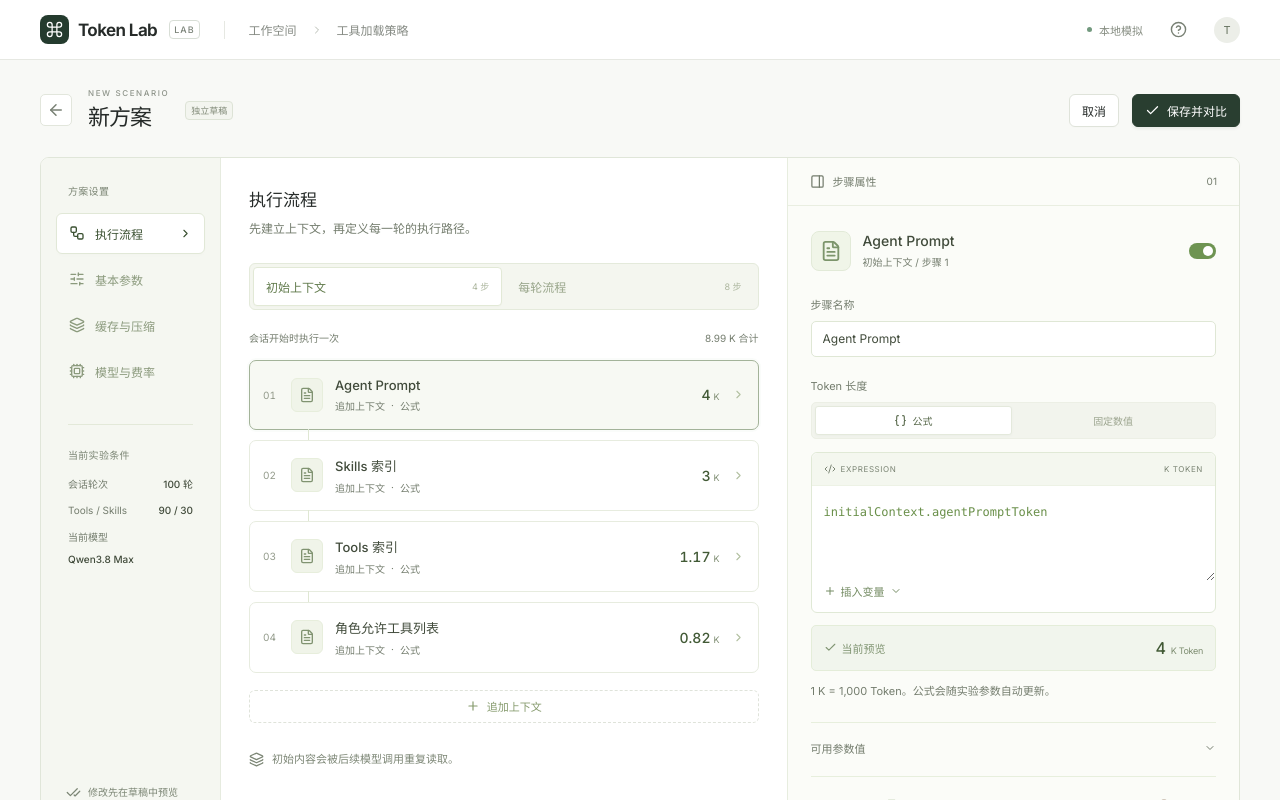
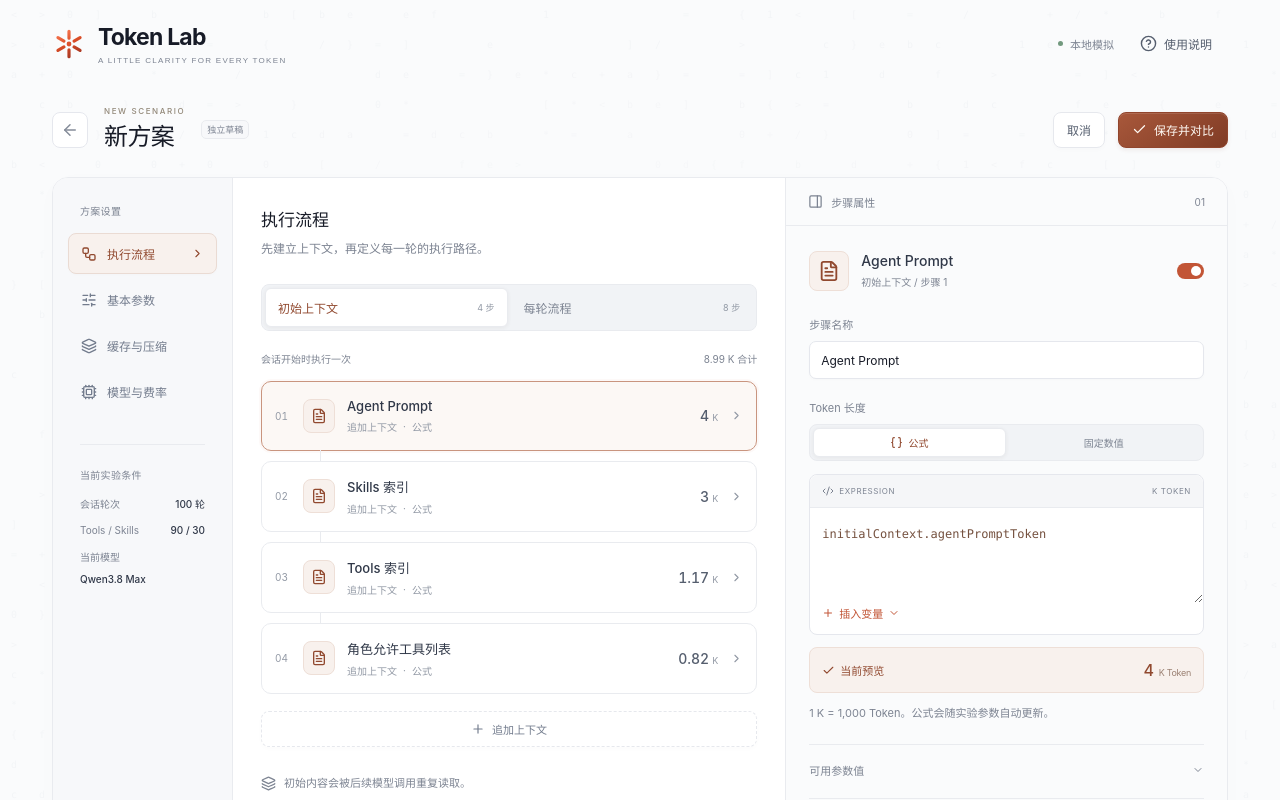
Before and after one commit to Eilumie/mcp-token-lab, a Vue app: page / in a window 1280 px wide. Both pictures are taken after a click on the button "新增方案". Shown: the top 800 px of the page. Built offline with nearby package versions, Linux system fonts and the light colour scheme.

Commit message:
style(editor): 重构编辑器页头品牌区并新增专属样式

```diff
--- a/src/App.vue
+++ b/src/App.vue
@@ -1,6 +1,6 @@
 <script setup>
 import { ref, computed, watch, onBeforeUnmount } from 'vue';
-import { ArrowRight, ArrowLeft, ArrowDown, ArrowUp, Plus, Check, ChevronRight, ChevronDown, SlidersHorizontal, Layers, Workflow, Cpu, Copy, Trash2, X, CircleHelp, PanelRight, Code2, FileText, Braces, CheckCheck, Command } from 'lucide-vue-next';
+import { ArrowRight, ArrowLeft, ArrowDown, ArrowUp, Plus, Check, ChevronRight, ChevronDown, SlidersHorizontal, Layers, Workflow, Cpu, Copy, Trash2, X, CircleHelp, PanelRight, Code2, FileText, Braces, CheckCheck } from 'lucide-vue-next';
 import { createComparisonConfig, createPlan, resolvePlan, validateComparison, validatePlan, readComparisonConfig, planColors, globalKeys } from './comparison.js';
 import { sourceNames } from './session-report.js';
 import { resolveStepToken, stepRuntime, tokenParameters } from './session-flow.js';
@@ -9,6 +9,9 @@ import PlanModelSettings from './components/PlanModelSettings.vue';
 import FieldHint from './components/FieldHint.vue';
 import { downloadFile } from './utils.js';
 import Home from './components/Home.vue';
+import GlyphBackground from './components/GlyphBackground.vue';
+import { useHeaderOpacity } from './use-header-opacity.js';
+const headerSurfaceOpacity = useHeaderOpacity();
 const clone = x => JSON.parse(JSON.stringify(x));
 const config = ref(createComparisonConfig());
 const results = ref([]), busy = ref(false), failure = ref(''), toast = ref('');
@@ -92,11 +95,11 @@ const paramFields=computed(()=>groups.filter(g=>!['缓存与权限'].includes(g.
 </script>
 
 <template>
-  <div class="app-shell">
-    <header v-if="draft" class="topbar">
-      <a class="brand" href="./"><span class="brand-symbol"><Command :size="19" :stroke-width="1.6" /></span>Token Lab<span class="version">LAB</span></a>
-      <span class="top-divider"></span><span class="breadcrumb">工作空间 <ChevronRight :size="12" /> 工具加载策略</span>
-      <div class="top-actions"><span class="local-state"><i></i>本地模拟</span><button class="icon-btn" aria-label="使用说明" @click="help=true"><CircleHelp :size="17" /></button><span class="avatar">T</span></div>
+  <div class="app-shell" :class="{ 'editor-page': draft }">
+    <GlyphBackground v-if="draft" />
+    <header v-if="draft" class="app-header" :style="{ '--header-surface-opacity': headerSurfaceOpacity }">
+      <a class="brand" href="./" @click.prevent="draft=null"><span class="brand-mark header-floating"><img src="/token-lab.svg" width="36" height="36" alt="" /></span><strong><b class="brand-title header-floating">Token Lab</b><span class="brand-tagline header-floating">A LITTLE CLARITY FOR EVERY TOKEN</span></strong></a>
+      <div class="header-actions"><span class="local-state header-floating"><i></i>本地模拟</span><button class="btn header-floating" aria-label="使用说明" @click="help=true"><CircleHelp :size="17" /><span>使用说明</span></button></div>
     </header>
 
     <Home v-if="!draft" :config="config" :results="results" :busy="busy" :errors="errors" :failure="failure" :can-undo="!!lastConfig"
--- a/src/main.js
+++ b/src/main.js
@@ -4,6 +4,7 @@ import "./styles/app.css";
 import "./styles/home-base.css";
 import "./styles/home.css";
 import "./styles/flow-preview.css";
+import "./styles/editor.css";
 import "./header-surfaces.css";
 import "./global-settings.css";
 
--- /dev/null
+++ b/src/styles/editor.css
@@ -0,0 +1,96 @@
+/* The editor uses the homepage palette while retaining its workspace layout. */
+.editor-page {
+  position: relative;
+  isolation: isolate;
+  min-height: 100dvh;
+  --accent-soft: #f8f1ed;
+  --accent-ink: #91492f;
+  --surface-subtle: #f7f8fa;
+  --control-line: #e5e7ed;
+}
+.editor-page .editor-workspace { max-width: 1240px; padding: 18px 32px 32px; }
+.editor-page .editor-top { padding-bottom: 24px; }
+.editor-page .editor-title h1 { color: var(--ink); font-size: 24px; font-weight: 600; letter-spacing: -.6px; }
+.editor-page .eyebrow { color: #918777; letter-spacing: 1.6px; }
+.editor-page .badge { background: var(--surface-subtle); border-color: var(--line); color: var(--muted); border-radius: 5px; }
+.editor-page .btn { min-height: 36px; padding: 8px 13px; border-color: #e6e8ed; border-radius: 8px; color: #555e6e; box-shadow: 0 2px 5px #18203904; }
+.editor-page .btn:hover:not(:disabled),
+.editor-page .icon-btn:hover:not(:disabled) { background: #f5f6f8; border-color: #cbd0d9; color: var(--ink); }
+.editor-page .btn.primary { background: linear-gradient(145deg, #a8583b, #803b25); border-color: #91452d; color: #fffaf4; box-shadow: 0 2px 4px #7a382818, inset 0 1px 0 #ffffff20; }
+.editor-page .btn.primary:hover:not(:disabled) { background: linear-gradient(145deg, #b96647, #934a30); border-color: #a25538; }
+.editor-page .icon-btn { color: #858c99; border-radius: 8px; }
+.editor-page .back-btn { width: 36px; height: 36px; border-color: var(--control-line); }
+.editor-page .text-btn, .editor-page .field-help a { color: var(--accent); }
+.editor-page .text-btn:hover:not(:disabled), .editor-page .field-help a:hover { color: var(--accent-ink); }
+.editor-page :is(button, a, summary):focus-visible { outline: 2px solid var(--accent); outline-offset: 3px; }
+.editor-page :is(input, select, textarea):focus { outline: none; border-color: var(--accent); box-shadow: 0 0 0 3px #c2553614; }
+.editor-page .editor-layout { border-color: var(--line); border-radius: 16px; background: #fffffff5; box-shadow: 0 5px 24px #18203904; }
+.editor-page .editor-nav { background: #f7f8fa; border-color: var(--line); }
+.editor-page .editor-nav > button { color: #737c8d; border-radius: 8px; }
+.editor-page .editor-nav > button:hover:not(.active) { color: var(--ink); background: #eceef2; }
+.editor-page .editor-nav > button.active { color: var(--accent-ink); background: var(--accent-soft); border-color: #eadbd3; box-shadow: 0 1px 3px #18203904; }
+.editor-page :is(.nav-context, .settings-group, .context-vars, .step-tools) { border-color: var(--line); }
+.editor-page :is(.nav-caption, .nav-note, .nav-context p, .micro, .flow-section-label, .field-help, .context-vars summary, .context-vars > div, .field, .editor-section-head p, .flow-tip, .local-state) { color: var(--muted); }
+.editor-page :is(.nav-context strong, .model-caption, .settings-group h3, .step-text strong, .inspector-summary h3) { color: #303848; }
+.editor-page .flow-canvas { background: transparent; }
+.editor-page .phase-switch, .editor-page .segmented { background: #f1f3f6; border-color: var(--line); border-radius: 8px; }
+.editor-page .phase-switch button, .editor-page .segmented button { color: var(--muted); border-radius: 6px; }
+.editor-page .phase-switch button.active, .editor-page .segmented button.active { background: var(--paper); color: var(--accent-ink); border-color: var(--line); box-shadow: 0 1px 4px #46301c10; }
+.editor-page .phase-switch small { color: #9299a5; }
+.editor-page .flow-step { border-color: var(--line); border-radius: 10px; background: var(--paper); }
+.editor-page .flow-step:hover { border-color: #cbd0d9; }
+.editor-page .flow-step.selected { border-color: #c9957f; background: #fcf8f5; box-shadow: 0 0 0 2px #c2553608; }
+.editor-page .flow-step:not(:last-child)::after { background: var(--line); }
+.editor-page :is(.step-number, .step-text small, .step-token small, .flow-step > svg, .input-unit > span) { color: #9299a5; }
+.editor-page .step-token { color: #555e6e; }
+.editor-page .step-icon, .editor-page .large-step-icon { color: var(--accent-ink); background: var(--accent-soft); border-color: #eedfd7; border-radius: 8px; }
+.editor-page .step-icon.llm { color: #97809d; background: #f5f1f7; border-color: #e9e1ed; }
+.editor-page .add-steps .btn { color: #737c8d; }
+.editor-page .inspector { background: #fafbfc; border-color: var(--line); }
+.editor-page .inspector-top { border-color: var(--line); }
+.editor-page .inspector-top > span:first-child { color: var(--muted); }
+.editor-page .field input, .editor-page .field select { color: var(--ink); background: var(--paper); border-color: var(--control-line); border-radius: 7px; height: 38px; box-shadow: 0 1px 3px #16213b05; }
+.editor-page .field input:focus, .editor-page .field select:focus { border-color: var(--accent); box-shadow: 0 0 0 3px #c2553614; }
+.editor-page .toggle span { background: #dce0e6; }
+.editor-page .toggle input:checked + span { background: var(--accent); }
+.editor-page .toggle input:focus-visible + span { outline-color: var(--accent); }
+.editor-page .formula-block { border-color: var(--control-line); border-radius: 8px; }
+.editor-page .code-caption { color: var(--muted); background: #f5f6f8; border-color: var(--line); border-radius: 8px 8px 0 0; }
+.editor-page .formula-block textarea { color: #75513f; }
+.editor-page .formula-block > .text-btn { color: var(--accent); }
+.editor-page .variable-list, .editor-page .variable-list button { border-color: var(--line); }
+.editor-page .variable-list button { color: #555e6e; }
+.editor-page .variable-list button:hover { background: var(--accent-soft); }
+.editor-page .variable-list code { color: var(--muted); }
+.editor-page .preview-result { background: var(--accent-soft); border-color: #eedfd7; border-radius: 8px; }
+.editor-page .preview-result > span { color: var(--accent-ink); }
+.editor-page .preview-result strong { color: var(--accent-ink); }
+.editor-page .preview-result small { color: #9b8173; }
+.editor-page .step-tools .icon-btn { color: #858c99; }
+.editor-page .step-tools .delete-step { color: #b3483d; }
+.editor-page .inherit-btn { color: var(--muted); background: #f1f3f6; border-radius: 4px; }
+.editor-page .inherit-btn.inherited { color: var(--accent-ink); background: var(--accent-soft); }
+.editor-page .editor-result-bar { background: #fffffff5; border-color: var(--line); border-radius: 14px; box-shadow: 0 4px 20px #18203903; }
+.editor-page :is(.live-label, .live-delta, .live-metrics, .live-cost > span) { color: var(--muted); }
+.editor-page .live-cost { color: var(--ink); font-weight: 600; }
+.editor-page .live-metrics strong { color: #555e6e; }
+.editor-page .editor-result-bar > .text-btn { color: var(--accent); border-color: var(--line); }
+.editor-page .empty-state { color: var(--muted); }
+.editor-page :is(.error, .error-text) { color: #ad4d42; }
+.editor-page .help-overlay { background: #18203950; }
+.editor-page .help-panel { border-radius: 16px; box-shadow: 0 20px 70px #18203920; }
+.editor-page .help-panel h2 { color: var(--ink); }
+.editor-page .help-panel p { color: var(--muted); }
+
+@media (max-width: 850px) {
+  .editor-page .editor-workspace { padding: 12px 18px 24px; }
+  .editor-page .editor-nav { border-right: 0; }
+}
+@media (max-width: 600px) {
+  .editor-page .editor-title h1 { font-size: 19px; }
+  .editor-page .editor-top { flex-wrap: wrap; gap: 16px; }
+  .editor-page .editor-top .inline-actions { margin-left: auto; }
+  .editor-page .editor-title { min-width: 0; }
+  .editor-page .editor-nav > button { font-size: 10px; }
+  .editor-page .editor-layout { border-radius: 14px; }
+}
--- a/src/styles/home-base.css
+++ b/src/styles/home-base.css
@@ -1,4 +1,4 @@
-.home-page {
+:is(.home-page, .editor-page) {
   font-family: -apple-system, BlinkMacSystemFont, "Segoe UI", "PingFang SC", "Microsoft YaHei", sans-serif;
   color: #171b27;
   background: #fafbfc;
@@ -32,13 +32,13 @@
 .home-page summary::-webkit-details-marker { display: none; }
 .home-page svg { flex-shrink: 0; }
 .home-page .icon-button { width: 30px; min-height: 30px; padding: 5px; border-color: transparent; background: transparent; }
-.home-page .app-header { height: 70px; padding: 0 28px; display: flex; align-items: center; justify-content: space-between; background: #fafbfc; border-bottom: 1px solid var(--line); position: sticky; top: 0; z-index: 10; }
-.home-page .brand { display: flex; align-items: center; gap: 10px; color: var(--ink); }
-.home-page .brand-mark { width: 36px; height: 36px; display: grid; place-items: center; color: var(--accent); }
-.home-page .brand strong { font-family: var(--serif); font-size: 24px; font-weight: 500; letter-spacing: -.7px; }
-.home-page .brand strong span { display: block; font-family: sans-serif; font-size: 7px; color: var(--muted); letter-spacing: 1.15px; margin-top: 2px; }
-.home-page .header-actions { display: flex; align-items: center; gap: 8px; }
-.home-page .header-actions button { font-size: 12px; background: transparent; }
+:is(.home-page, .editor-page) .app-header { height: 70px; padding: 0 28px; display: flex; align-items: center; justify-content: space-between; background: #fafbfc; border-bottom: 1px solid var(--line); position: sticky; top: 0; z-index: 10; }
+:is(.home-page, .editor-page) .brand { display: flex; align-items: center; gap: 10px; color: var(--ink); }
+:is(.home-page, .editor-page) .brand-mark { width: 36px; height: 36px; display: grid; place-items: center; color: var(--accent); }
+:is(.home-page, .editor-page) .brand strong { font-family: var(--serif); font-size: 24px; font-weight: 500; letter-spacing: -.7px; }
+:is(.home-page, .editor-page) .brand strong span { display: block; font-family: sans-serif; font-size: 7px; color: var(--muted); letter-spacing: 1.15px; margin-top: 2px; }
+:is(.home-page, .editor-page) .header-actions { display: flex; align-items: center; gap: 8px; }
+:is(.home-page, .editor-page) .header-actions button { font-size: 12px; background: transparent; }
 .home-page .workspace { display: grid; grid-template-columns: 272px minmax(0, 1fr); max-width: 1800px; margin: 0 auto; }
 .home-page .field { display: flex; flex-direction: column; gap: 7px; color: #737c8d; font-size: 11px; }
 .home-page .input-wrap { display: flex; align-items: center; border: 1px solid #e5e7ed; border-radius: 7px; background: var(--paper); overflow: hidden; }
@@ -174,11 +174,11 @@ to { transform: rotate(360deg); } }
 .home-page .event-kept { display: none !important; }
 }
 @media (max-width: 760px) {
-.home-page .app-header { height: 65px; padding: 0 18px; }
-.home-page .brand strong { font-size: 23px; }
-.home-page .brand strong span { display: none; }
-.home-page .header-actions { gap: 6px; }
-.home-page .header-actions button { padding: 7px 9px; font-size: 11px; }
+:is(.home-page, .editor-page) .app-header { height: 65px; padding: 0 18px; }
+:is(.home-page, .editor-page) .brand strong { font-size: 23px; }
+:is(.home-page, .editor-page) .brand strong span { display: none; }
+:is(.home-page, .editor-page) .header-actions { gap: 6px; }
+:is(.home-page, .editor-page) .header-actions button { padding: 7px 9px; font-size: 11px; }
 .home-page .workspace { display: flex; flex-direction: column; }
 .home-page main { padding: 28px 18px 18px; }
 .home-page h1 { font-size: 29px; }
@@ -191,8 +191,8 @@ to { transform: rotate(360deg); } }
 .home-page footer > span:last-child { display: none; }
 }
 @media (max-width: 520px) {
-.home-page .header-actions button span { display: none; }
-.home-page .header-actions button { width: 34px; }
+:is(.home-page, .editor-page) .header-actions button span { display: none; }
+:is(.home-page, .editor-page) .header-actions button { width: 34px; }
 .home-page .comparison-cards { grid-template-columns: 1fr; }
 .home-page .plan-toolbar { width: 100%; }
 .home-page .plan-toolbar .primary-button { margin-left: auto; }
@@ -235,14 +235,14 @@ to { transform: rotate(360deg); } }
 }
 .home-page { isolation: isolate; min-height: 100dvh; }
 .home-page .sr-only { position: absolute; width: 1px; height: 1px; padding: 0; margin: -1px; overflow: hidden; clip: rect(0, 0, 0, 0); white-space: nowrap; border: 0; }
-.home-page .glyph-background { position: fixed; inset: 0; width: 100%; height: 100%; z-index: -1; pointer-events: none; }
-.home-page .app-header { height: 88px; padding-inline: max(24px, calc((100vw - 1176px) / 2)); background: transparent; border-bottom-color: transparent; }
-.home-page .brand { gap: 12px; }
-.home-page .brand strong { font-size: 23px; font-weight: 650; letter-spacing: -.8px; }
-.home-page .brand strong span { font-size: 8px; font-weight: 500; letter-spacing: 1.3px; margin-top: 5px; }
-.home-page .brand-mark, .home-page .brand-mark img { width: 34px; height: 34px; }
-.home-page .header-actions { gap: 10px; }
-.home-page .header-actions button { background: #ffffffd9; border-color: #eceef2; padding: 10px 15px; box-shadow: 0 2px 5px #18203904; }
+:is(.home-page, .editor-page) .glyph-background { position: fixed; inset: 0; width: 100%; height: 100%; z-index: -1; pointer-events: none; }
+:is(.home-page, .editor-page) .app-header { height: 88px; padding-inline: max(24px, calc((100vw - 1176px) / 2)); background: transparent; border-bottom-color: transparent; }
+:is(.home-page, .editor-page) .brand { gap: 12px; }
+:is(.home-page, .editor-page) .brand strong { font-size: 23px; font-weight: 650; letter-spacing: -.8px; }
+:is(.home-page, .editor-page) .brand strong span { font-size: 8px; font-weight: 500; letter-spacing: 1.3px; margin-top: 5px; }
+:is(.home-page, .editor-page) .brand-mark, :is(.home-page, .editor-page) .brand-mark img { width: 34px; height: 34px; }
+:is(.home-page, .editor-page) .header-actions { gap: 10px; }
+:is(.home-page, .editor-page) .header-actions button { background: #ffffffd9; border-color: #eceef2; padding: 10px 15px; box-shadow: 0 2px 5px #18203904; }
 .home-page .comparison-workspace main { max-width: 1240px; padding: 18px 32px 24px; }
 .home-page .global-settings { display: block; padding: 24px; margin-bottom: 26px; border-color: #e9ebf0; background: #fffffff0; border-radius: 16px; box-shadow: 0 4px 20px #18203903; }
 .home-page .global-settings h2 { font-size: 15px; font-weight: 600; }
@@ -290,10 +290,10 @@ to { transform: rotate(360deg); } }
 .home-page .global-settings-fields { grid-template-columns: repeat(3, minmax(0, 1fr)); }
 }
 @media (max-width: 760px) {
-.home-page .app-header { height: 76px; padding-inline: 18px; }
+:is(.home-page, .editor-page) .app-header { height: 76px; padding-inline: 18px; }
 .home-page .comparison-workspace main { padding: 12px 18px 20px; }
-.home-page .brand strong { font-size: 21px; }
-.home-page .header-actions button { padding: 8px; }
+:is(.home-page, .editor-page) .brand strong { font-size: 21px; }
+:is(.home-page, .editor-page) .header-actions button { padding: 8px; }
 .home-page .global-settings { padding: 20px; }
 .home-page .global-settings-fields { gap: 15px; }
 .home-page .strategy-card { padding: 20px 20px 0; }
@@ -301,7 +301,7 @@ to { transform: rotate(360deg); } }
 }
 @media (max-width: 540px) {
 .home-page .global-settings-fields { grid-template-columns: repeat(2, minmax(0, 1fr)); }
-.home-page .brand strong span { font-size: 6px; letter-spacing: .8px; }
+:is(.home-page, .editor-page) .brand strong span { font-size: 6px; letter-spacing: .8px; }
 .home-page .global-settings p { line-height: 1.8; }
 .home-page .baseline-comparison { font-size: 30px; }
 }
```
